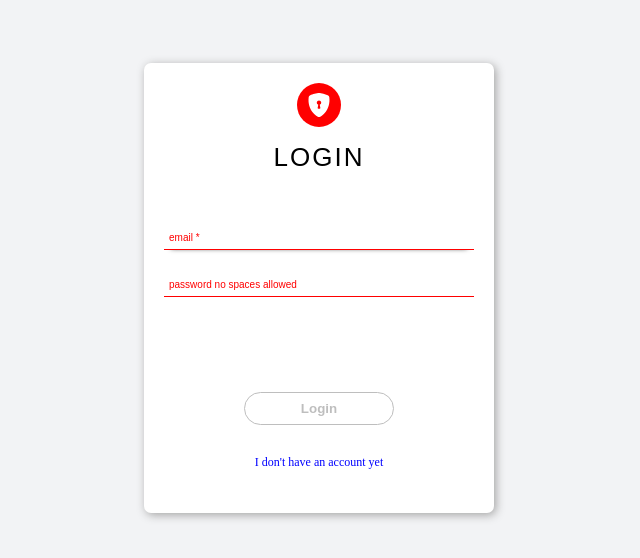
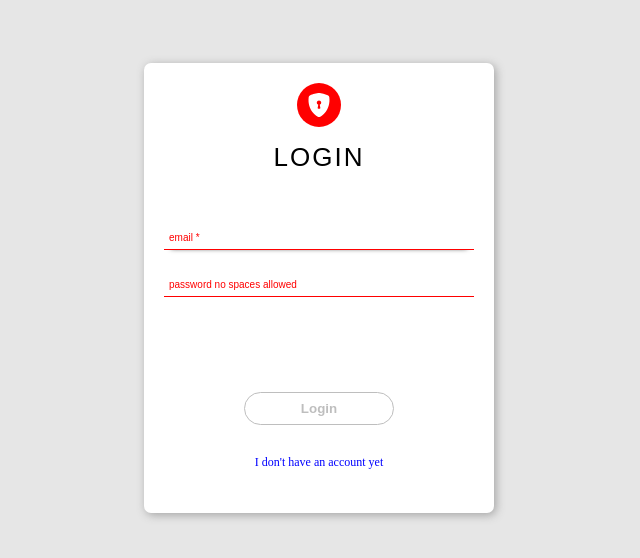
Before and after one commit to orlando-messias/marvel-front-teste, a React (Create React App) app: page / in a window 1280 px wide. Shown: the part 122-680 px from the top of the page, without its empty margins (321-961 px from the left). Built offline with nearby package versions, Linux system fonts and the light colour scheme; a web font is replaced by a local one.

Commit message:
readme first steps

```diff
--- a/src/App.css
+++ b/src/App.css
@@ -12,9 +12,10 @@ body {
 
 :root {
   --blue: #0000ff;
+  --light-blue: #9595ff;
   --dark: #202020;
   --graphite: #1f2127;
-  --light: #f2f3f5;
+  --light: #e6e6e6;
   --red: #ff0000;
   --white: #ffffff;
 }
--- a/src/Components/Userbar/UserbarStyles.css
+++ b/src/Components/Userbar/UserbarStyles.css
@@ -18,7 +18,7 @@
 
 .userBarContainer .menu {
   cursor: pointer;
-  color: rgb(69, 69, 189);
+  color: var(--light-blue);
   text-align: right;
   padding-top: 10px;
   padding-right: 0;
```
Also changed, not shown: 1 other file (tests, documents, lock files or other folders).
